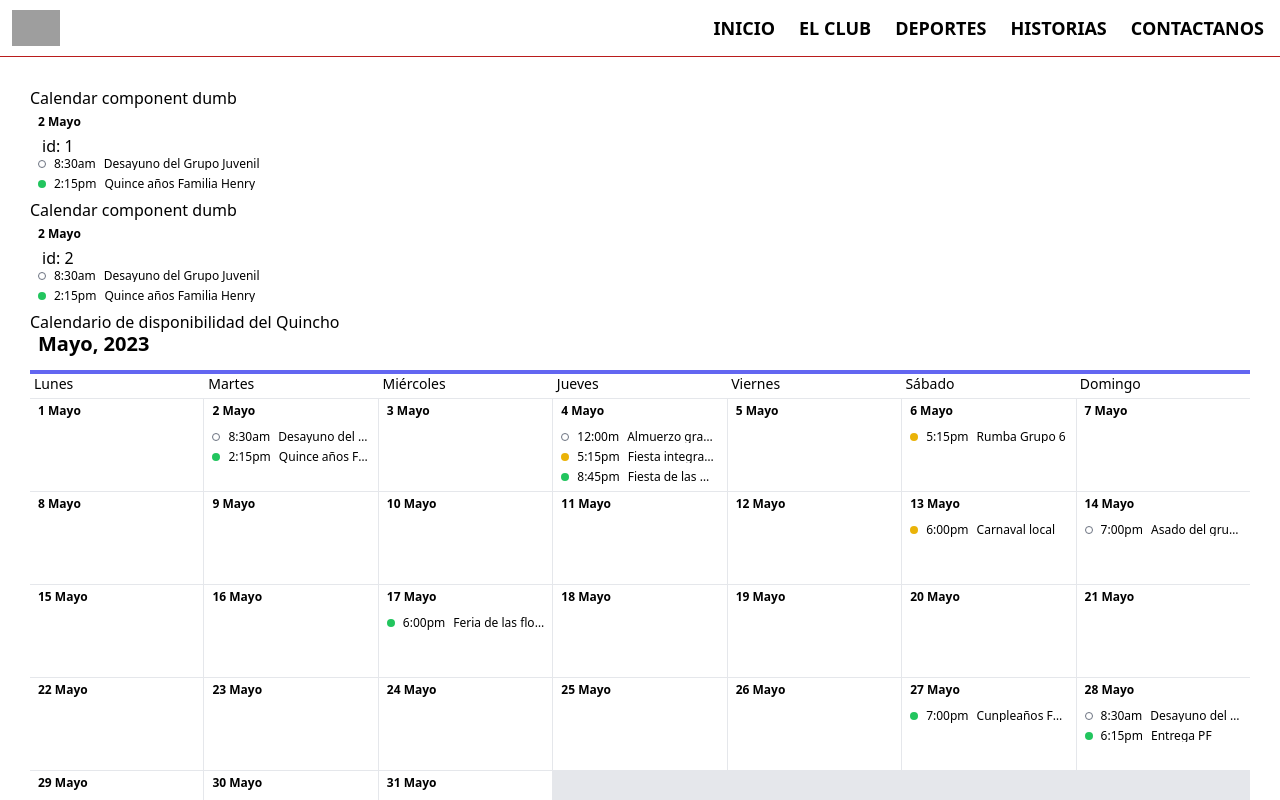
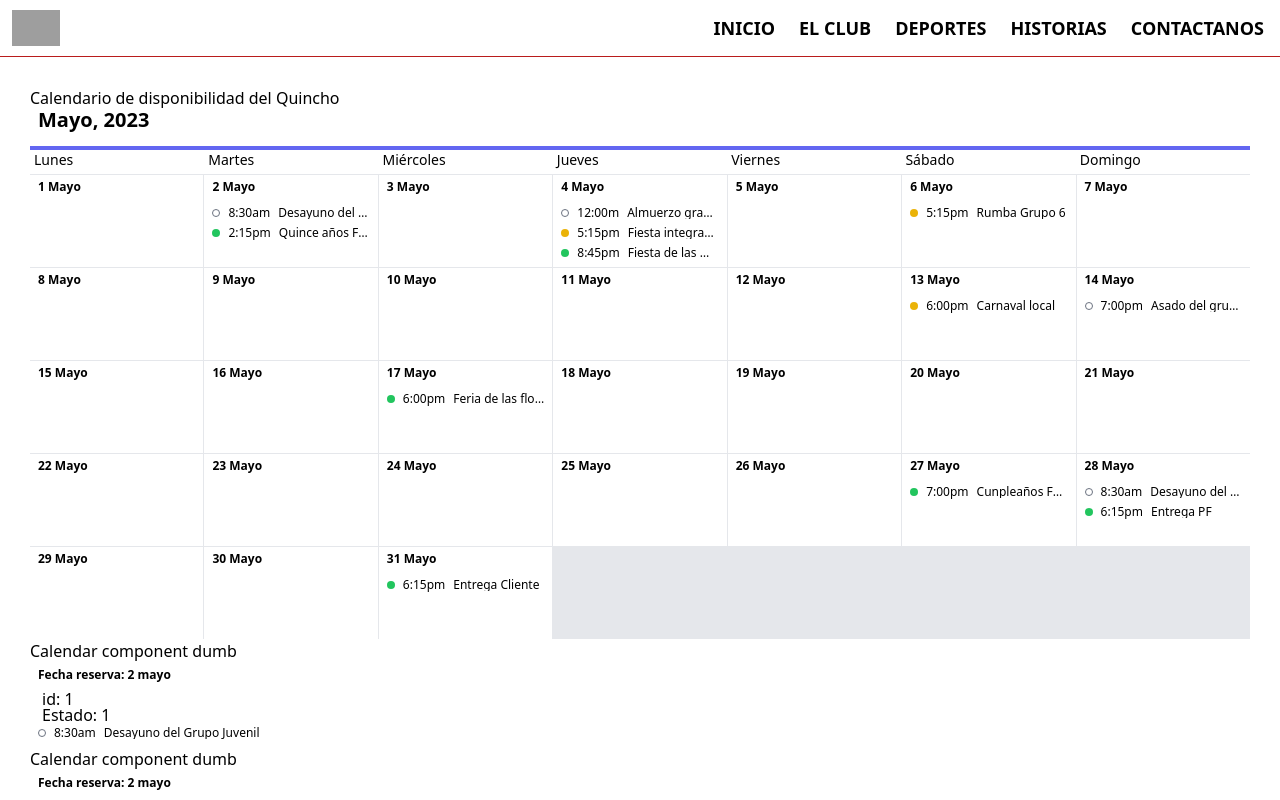
Before and after one commit to TecGato/Club-Agronomia-Central, a Next.js app in the folder frontend/: page /club/quincho in a window 1280 px wide. Shown: the top 800 px of the page. Built offline with nearby package versions, Linux system fonts and the light colour scheme; grey boxes are pictures that could not be loaded.

Commit message:
dummy data part 1

```diff
--- a/frontend/src/components/QuinchoCalendarContainer/index.jsx
+++ b/frontend/src/components/QuinchoCalendarContainer/index.jsx
@@ -29,9 +29,10 @@ export function QuinchoCalendarContainer(){
             "date":"2 mayo",
             "state": 1,
             "ammount": "$21.500",
+            "email":"client1@ac.com.arg",
+            "phone":"325 256 90 15",
             "description":"We are going to have fun"
         },
-
         {
             "id":2,
             "name": "Quince años Familia Henry",
@@ -40,32 +41,285 @@ export function QuinchoCalendarContainer(){
             "date":"2 mayo",
             "state": 3,
             "ammount": "$21.500",
+            "email":"client2@ac.com.arg",
+            "phone":"325 256 90 15",
             "description":"We are going to have fun"
-            }
+        },
+        {
+            "id":3,
+            "name": "Almuerzo graduación",
+            "beg_time":"12:00m",
+            "end_time":"5:15pm",
+            "date":"4 mayo",
+            "state": 1,
+            "ammount": "$21.500",
+            "email":"client2@ac.com.arg",
+            "phone":"325 256 90 15",
+            "description":"We are going to have fun"
+        },
+        {
+            "id":4,
+            "name": "Feria de las flores",
+            "beg_time":"6:00pm",
+            "end_time":"8:15pm",
+            "date":"13 mayo",
+            "state": 3,
+            "ammount": "$21.500",
+            "email":"client2@ac.com.arg",
+            "phone":"325 256 90 15",
+            "description":"We are going to have fun"
+        },
+        {
+            "id":5,
+            "name": "Feria de las flores",
+            "beg_time":"6:00pm",
+            "end_time":"8:15pm",
+            "date":"6 mayo",
+            "state": 3,
+            "ammount": "$21.500",
+            "email":"client2@ac.com.arg",
+            "phone":"325 256 90 15",
+            "description":"We are going to have fun"
+        },
+        {
+            "id":6,
+            "name": "Feria de las flores",
+            "beg_time":"6:00pm",
+            "end_time":"8:15pm",
+            "date":"17 mayo",
+            "state": 3,
+            "ammount": "$21.500",
+            "email":"client2@ac.com.arg",
+            "phone":"325 256 90 15",
+            "description":"We are going to have fun"
+        },
+        {
+            "id":7,
+            "name": "Feria de las flores",
+            "beg_time":"6:00pm",
+            "end_time":"8:15pm",
+            "date":"17 mayo",
+            "state": 3,
+            "ammount": "$21.500",
+            "email":"client2@ac.com.arg",
+            "phone":"325 256 90 15",
+            "description":"We are going to have fun"
+        },
+        {
+            "id":8,
+            "name": "Feria de las flores",
+            "beg_time":"6:00pm",
+            "end_time":"8:15pm",
+            "date":"4 mayo",
+            "state": 3,
+            "ammount": "$21.500",
+            "email":"client2@ac.com.arg",
+            "phone":"325 256 90 15",
+            "description":"We are going to have fun"
+        },
+        {
+            "id":9,
+            "name": "Feria de las flores",
+            "beg_time":"6:00pm",
+            "end_time":"8:15pm",
+            "date":"17 mayo",
+            "state": 3,
+            "ammount": "$21.500",
+            "email":"client2@ac.com.arg",
+            "phone":"325 256 90 15",
+            "description":"We are going to have fun"
+        },
+        {
+            "id":10,
+            "name": "Feria de las flores",
+            "beg_time":"6:00pm",
+            "end_time":"8:15pm",
+            "date":"17 mayo",
+            "state": 3,
+            "ammount": "$21.500",
+            "email":"client2@ac.com.arg",
+            "phone":"325 256 90 15",
+            "description":"We are going to have fun"
+        },
+        {
+            "id":11,
+            "name": "Feria de las flores",
+            "beg_time":"6:00pm",
+            "end_time":"8:15pm",
+            "date":"17 mayo",
+            "state": 3,
+            "ammount": "$21.500",
+            "email":"client2@ac.com.arg",
+            "phone":"325 256 90 15",
+            "description":"We are going to have fun"
+        },
+        {
+            "id":12,
+            "name": "Feria de las flores",
+            "beg_time":"6:00pm",
+            "end_time":"8:15pm",
+            "date":"4 mayo",
+            "state": 3,
+            "ammount": "$21.500",
+            "email":"client2@ac.com.arg",
+            "phone":"325 256 90 15",
+            "description":"We are going to have fun"
+        },
+        {
+            "id":13,
+            "name": "Feria de las flores",
+            "beg_time":"6:00pm",
+            "end_time":"8:15pm",
+            "date":"17 mayo",
+            "state": 3,
+            "ammount": "$21.500",
+            "email":"client2@ac.com.arg",
+            "phone":"325 256 90 15",
+            "description":"We are going to have fun"
+        }
+
+]
+
+    //const eventos = currentEventos;
+
+
+    const fechas=[
+        {
+            "date":"1 mayo",
+            "eventos":[]
+        },
+        {
+            "date":"2 mayo",
+            "eventos":[1,2]
+        },
+        {
+            "date":"3 mayo",
+            "eventos":[]
+        },
+        {
+            "date":"4 mayo",
+            "eventos":[3,8,12]
+        },
+        {
+            "date":"5 mayo",
+            "eventos":[]
+        },
+        {
+            "date":"6 mayo",
+            "eventos":[5]
+        },
+        {
+            "date":"7 mayo",
+            "eventos":[]
+        },
+        {
+            "date":"8 mayo",
+            "eventos":[]
+        },
+        {
+            "date":"9 mayo",
+            "eventos":[]
+        },
+        {
+            "date":"10 mayo",
+            "eventos":[]
+        },
+        {
+            "date":"11 mayo",
+            "eventos":[]
+        },
+        {
+            "date":"12 mayo",
+            "eventos":[]
+        },
+        {
+            "date": "13 mayo",
+            "eventos":[4]
+        },
+        {
+            "date": "14 mayo",
+            "eventos":[6]
+        },
+        {
+            "date":"15 mayo",
+            "eventos":[]
+        },
+        {
+            "date":"16 mayo",
+            "eventos":[]
+        },
+        {
+            "date":"17 mayo",
+            "eventos":[7]
+        },
+        {
+            "date":"18 mayo",
+            "eventos":[]
+        },
+        {
+            "date":"19 mayo",
+            "eventos":[]
+        },
+        {
+            "date":"20 mayo",
+            "eventos":[]
+        },
+        {
+            "date":"21 mayo",
+            "eventos":[]
+        },
+        {
+            "date":"22 mayo",
+            "eventos":[]
+        },
+        {
+            "date":"23 mayo",
+            "eventos":[]
+        },
+        {
+            "date":"24 mayo",
+            "eventos":[]
+        },
+        {
+            "date":"25 mayo",
+            "eventos":[]
+        },
+        {
+            "date":"26 mayo",
+            "eventos":[]
+        },
+        {
+            "date":"27 mayo",
+            "eventos":[]
+        },
+        {
+            "date":"28 mayo",
+            "eventos":[]
+        },
+        {
+            "date":"29 mayo",
+            "eventos":[]
+        },
+        {
+            "date":"30 mayo",
+            "eventos":[]
+        },
+        {
+            "date":"31 mayo",
+            "eventos":[]
+        },
+
 
     ]
 
-    //const eventos = currentEventos;
+    //const fechas = currentFechas;
 
 return(
 
 
     <div style={{padding: "30px"}}>
 
-    {eventos.map(evento=>{
-        return <QuinchoCalendarDay
-        id={evento.id}
-        name={evento.name}
-        beg_time={evento.beg_time}
-        end_time={evento.end_time}
-        date={evento.date}
-        state={evento.state}
-        ammount={evento.ammount}
-        description={evento.description}
-        key={evento.id}
-        />
 
-    })}
 
     <h4>Calendario de disponibilidad del Quincho</h4>
 
@@ -499,6 +753,22 @@ return(
 
     </div>
 
+    {eventos.map(evento=>{
+        return <QuinchoCalendarDay
+        id={evento.id}
+        name={evento.name}
+        beg_time={evento.beg_time}
+        end_time={evento.end_time}
+        date={evento.date}
+        state={evento.state}
+        ammount={evento.ammount}
+        email={evento.email}
+        phone={evento.phone}
+        description={evento.description}
+        key={evento.id}
+        />
+
+    })}
     {/* Leyenda */}
 
         <h3>Indicadores de la reserva</h3>
--- a/frontend/src/components/QuinchoCalendarDay/index.jsx
+++ b/frontend/src/components/QuinchoCalendarDay/index.jsx
@@ -10,19 +10,16 @@ export function QuinchoCalendarDay(props){
             <h1>Calendar component dumb</h1>
             <div class="relative flex flex-col bg-white group">
 
-                        <span class="mx-2 my-1 text-xs font-bold">2 Mayo</span>
+                        <span class="mx-2 my-1 text-xs font-bold">Fecha reserva: {props.date}</span>
                         <div class="flex flex-col px-1 py-1 overflow-auto">
                             <span class="ml-2 font-small leading-none truncate">id: {props.id}</span>
+                            <span class="ml-2 font-small leading-none truncate">Estado: {props.state}</span>
                             <button class="flex items-center flex-shrink-0 h-5 px-1 text-xs hover:bg-gray-200">
                                 <span class="flex-shrink-0 w-2 h-2 border border-gray-500 rounded-full"></span>
-                                <span class="ml-2 font-light leading-none">8:30am</span>
-                                <span class="ml-2 font-medium leading-none truncate">Desayuno del Grupo Juvenil</span>
+                                <span class="ml-2 font-light leading-none">{props.beg_time}</span>
+                                <span class="ml-2 font-medium leading-none truncate">{props.name}</span>
                             </button>
-                            <button class="flex items-center flex-shrink-0 h-5 px-1 text-xs hover:bg-gray-200">
-                                <span class="flex-shrink-0 w-2 h-2 bg-green-500 rounded-full"></span>
-                                <span class="ml-2 font-light leading-none">2:15pm</span>
-                                <span class="ml-2 font-medium leading-none truncate">Quince años Familia Henry</span>
-                            </button>
+
                         </div>
                         <button class="absolute bottom-0 right-0 flex items-center justify-center hidden w-6 h-6 mb-2 mr-2 text-white bg-gray-400 rounded group-hover:flex hover:bg-gray-500">
                             <svg class="w-5 h-5 w-6 h-6 plus" viewBox="0 0 20 20" fill="currentColor"><path fill-rule="evenodd" d="M10 5a1 1 0 011 1v3h3a1 1 0 110 2h-3v3a1 1 0 11-2 0v-3H6a1 1 0 110-2h3V6a1 1 0 011-1z" clip-rule="evenodd"></path></svg>
```
